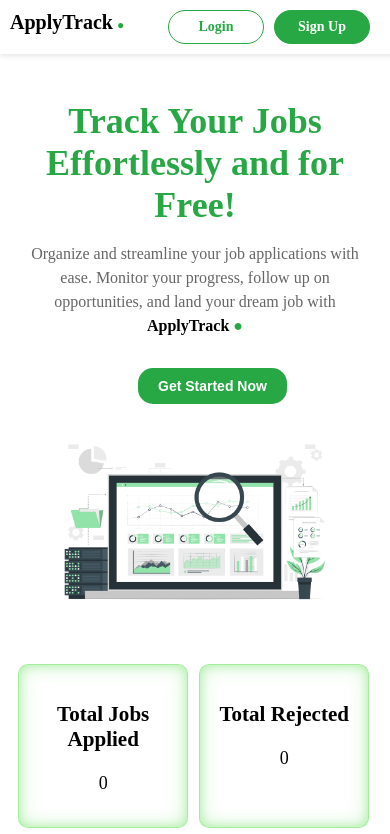
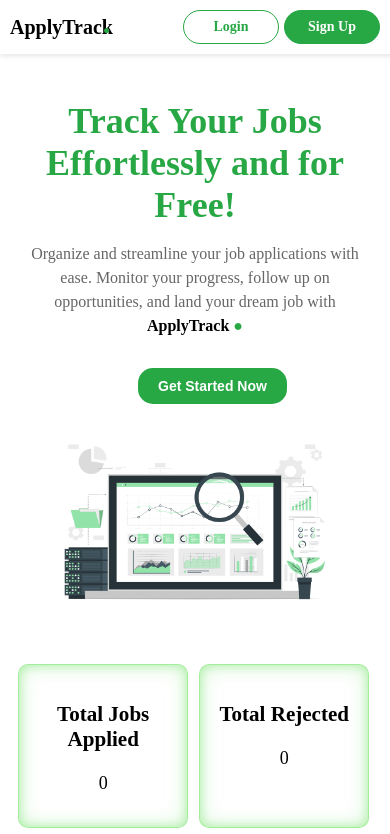
Before and after one commit to BhavyaLikhitha/Job-Tracker, a React (Vite) app in the folder client/: page / in a window 390 px wide. Shown: the top 834 px of the page. Built offline with nearby package versions, Linux system fonts and the light colour scheme.

Commit message:
responsive

```diff
--- a/client/src/components/navbar/nav.css
+++ b/client/src/components/navbar/nav.css
@@ -174,17 +174,19 @@
 
     .navbar-brand {
       font-size: 20px; /* Reduce brand name size */
-      margin-bottom: 10px; /* Add spacing between brand and buttons */
+      /* margin-bottom: 10px; Add spacing between brand and buttons */
     }
 
     .brand-name .green-dot {
+
+      margin-left: -10px !important;
       font-size: 12px; /* Adjust green dot size */
     }
 
     .navbar-buttons {
       margin-left: -50px !important;
-      margin-right: 30px !important; /* Remove right margin */
-      gap: 10px; /* Reduce gap between buttons */
+      margin-right: 20px !important; /* Remove right margin */
+      gap: 5px; /* Reduce gap between buttons */
       flex-direction: row !important; /* Stack buttons vertically */
     }
 
```
